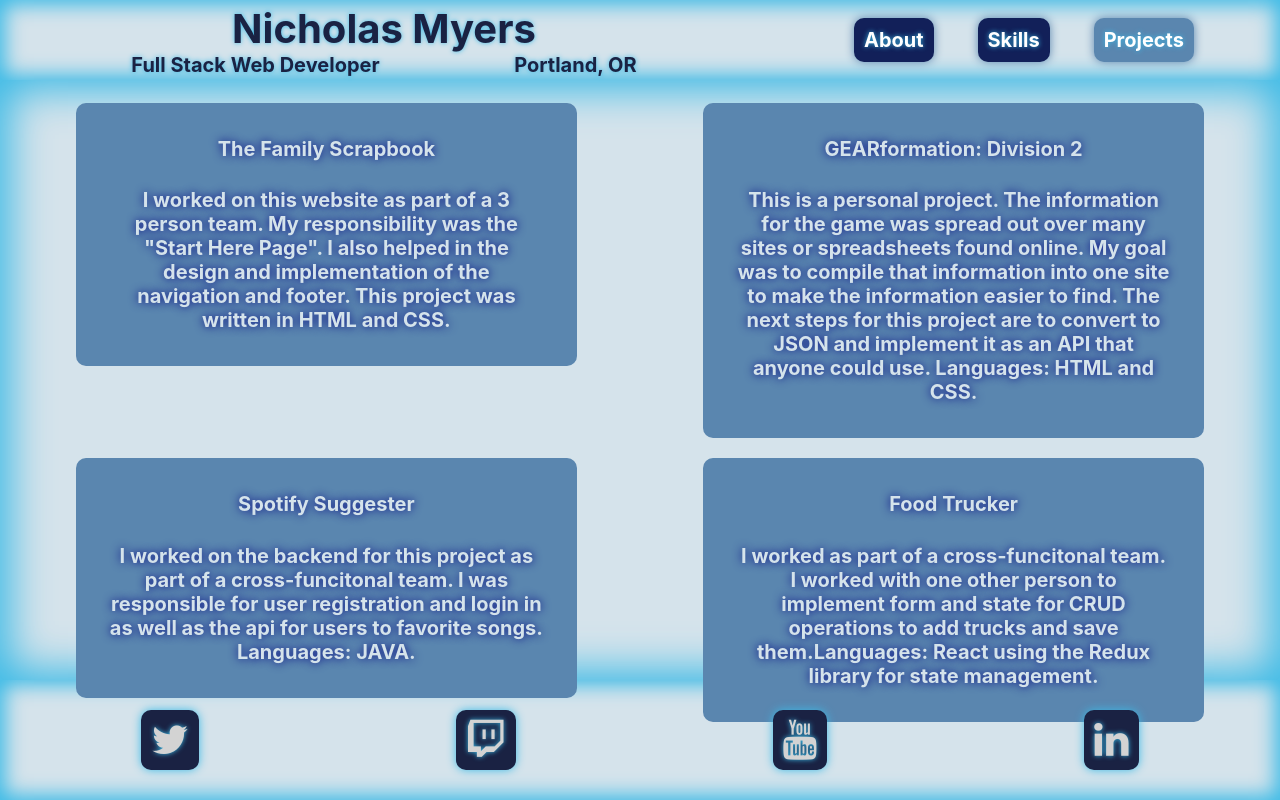
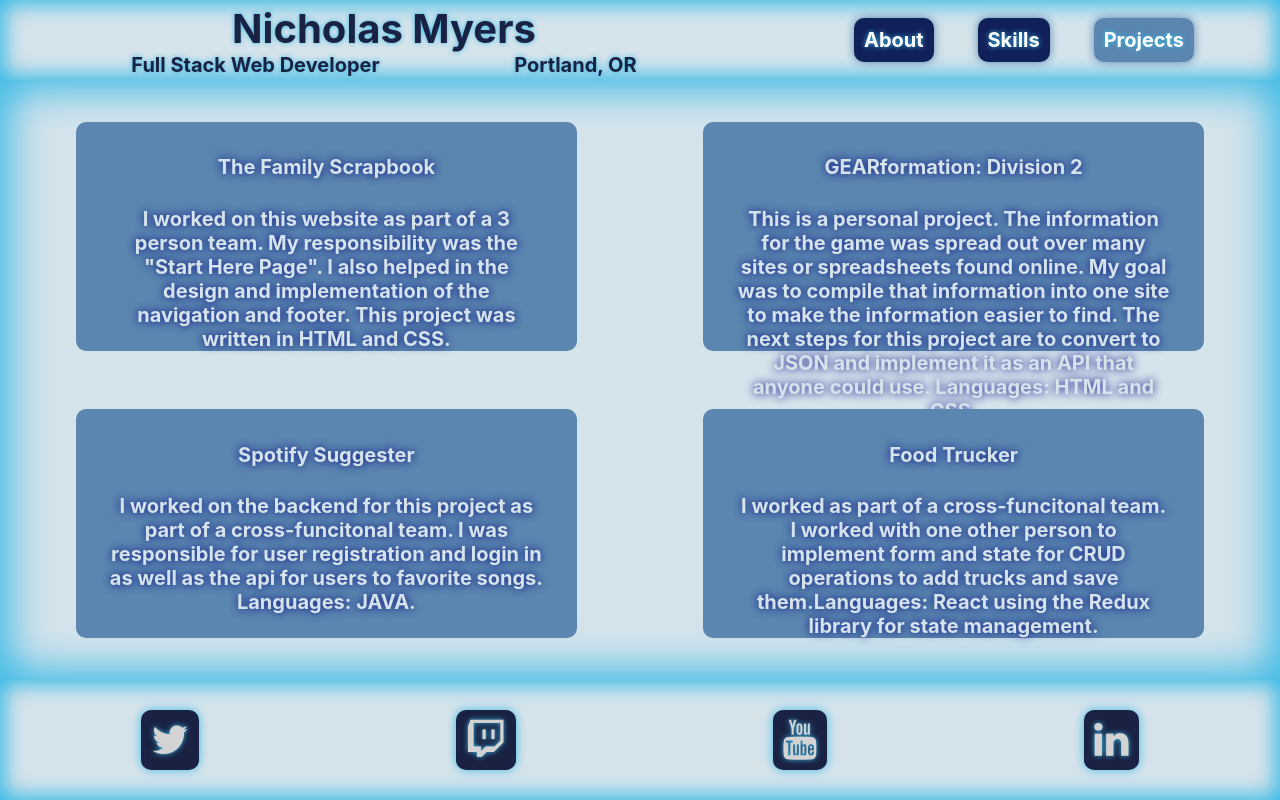
Before and after one commit to nicholas-myers/Professional-Portfolio, a React (Create React App) app: page /projects in a window 1280 px wide. Built offline with nearby package versions, Linux system fonts and the light colour scheme.

Commit message:
fixed uneven heights for projects

```diff
--- a/src/components/Projects.js
+++ b/src/components/Projects.js
@@ -2,24 +2,31 @@ import React from "react";
 import styled from "styled-components";
 
 const ProjectContainer = styled.section`
+  width: 100%;
+  height: 100%;
   display: flex;
   justify-content: space-around;
+  align-items: center;
   flex-flow: wrap;
-`
+  * {
+    /* border: 1px solid black; */
+  }
+`;
 
 const ProjectCard = styled.article`
   width: 40%;
   display: flex;
   flex-flow: column;
   justify-content: space-around;
-  background-color: #5A86AF;
-  height: 50%;
+  background-color: #5a86af;
+  height: 40%;
   padding: 2rem;
-  margin: 1rem;
+  /* margin: 1rem; */
   border-radius: 1rem;
 
-  p, h2 {
-    color: #D5E3EB;
+  p,
+  h2 {
+    color: #d5e3eb;
     text-shadow: 0 0 1rem navy;
     margin: 3%;
   }
@@ -51,22 +58,26 @@ export default function Projects() {
           out over many sites or spreadsheets found online. My goal was to
           compile that information into one site to make the information easier
           to find. The next steps for this project are to convert to JSON and
-          implement it as an API that anyone could use.
-          Languages: HTML and CSS.
+          implement it as an API that anyone could use. Languages: HTML and CSS.
         </p>
       </ProjectCard>
       <ProjectCard>
         <h2>Spotify Suggester</h2>
         {/* <iframe src="https://bw-spotify1.vercel.app/signup" height="100%"></iframe> */}
         <p>
-          I worked on the backend for this project as part of a cross-funcitonal team. I was responsible for user registration and login in as well as the api for users to favorite songs. Languages: JAVA.
+          I worked on the backend for this project as part of a cross-funcitonal
+          team. I was responsible for user registration and login in as well as
+          the api for users to favorite songs. Languages: JAVA.
         </p>
       </ProjectCard>
       <ProjectCard>
         <h2>Food Trucker</h2>
         {/* <iframe src="https://spotify-bw-mp-frontend.spotify-bw-mp.vercel.app/" height="100%"></iframe> */}
         <p>
-          I worked as part of a cross-funcitonal team. I worked with one other person to implement form and state for CRUD operations to add trucks and save them.Languages: React using the Redux library for state management.
+          I worked as part of a cross-funcitonal team. I worked with one other
+          person to implement form and state for CRUD operations to add trucks
+          and save them.Languages: React using the Redux library for state
+          management.
         </p>
       </ProjectCard>
     </ProjectContainer>
```
